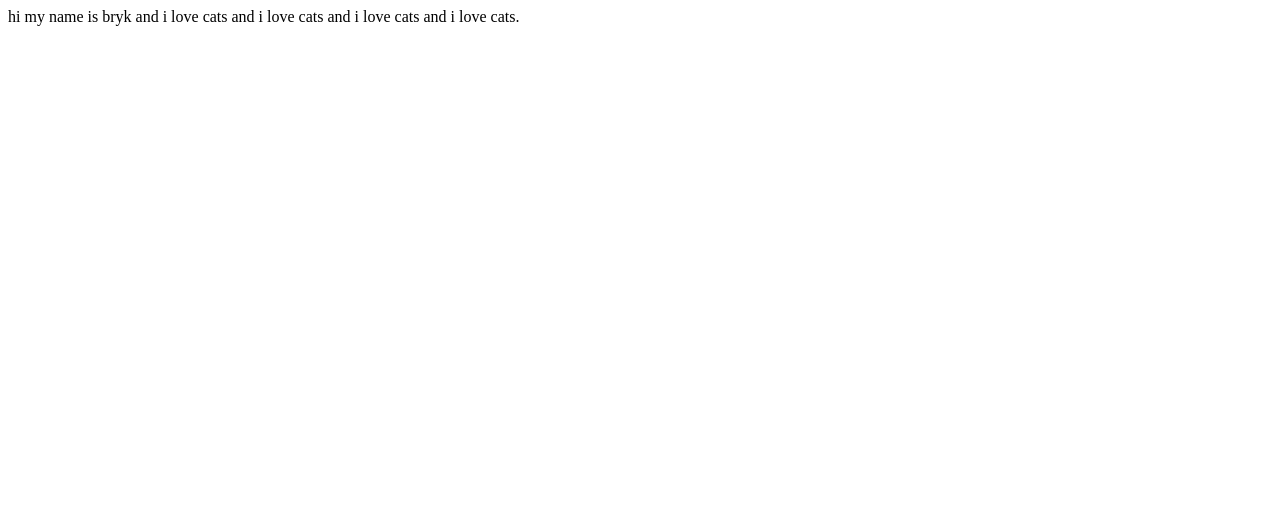
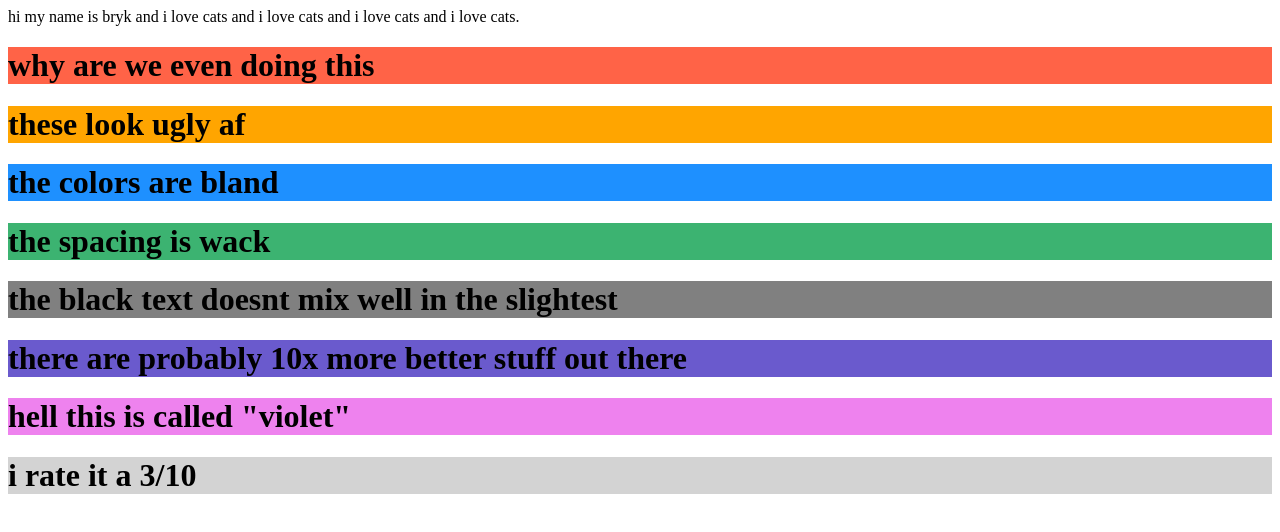
Before and after one commit to Brykie/myfirstpage, a plain HTML site: page index.html in a window 1280 px wide. Drawn offline with Linux system fonts and the light colour scheme.

Commit message:
Update index.html

```diff
--- a/index.html
+++ b/index.html
@@ -1,6 +1,27 @@
 <!DOCTYPE html>
 <html>
   <body>
+
+
       hi my name is bryk and i love cats and i love cats and i love cats and i love cats.
+
+
+<h1 style="background-color:Tomato;">why are we even doing this</h1>
+
+<h1 style="background-color:Orange;">these look ugly af</h1>
+
+<h1 style="background-color:DodgerBlue;">the colors are bland</h1>
+
+<h1 style="background-color:MediumSeaGreen;">the spacing is wack</h1>
+
+<h1 style="background-color:Gray;">the black text doesnt mix well in the slightest</h1>
+
+<h1 style="background-color:SlateBlue;">there are probably 10x more better stuff out there</h1>
+
+<h1 style="background-color:Violet;">hell this is called "violet" </h1>
+
+<h1 style="background-color:LightGray;">i rate it a 3/10</h1>
+
+
   </body>
 </html>
```
